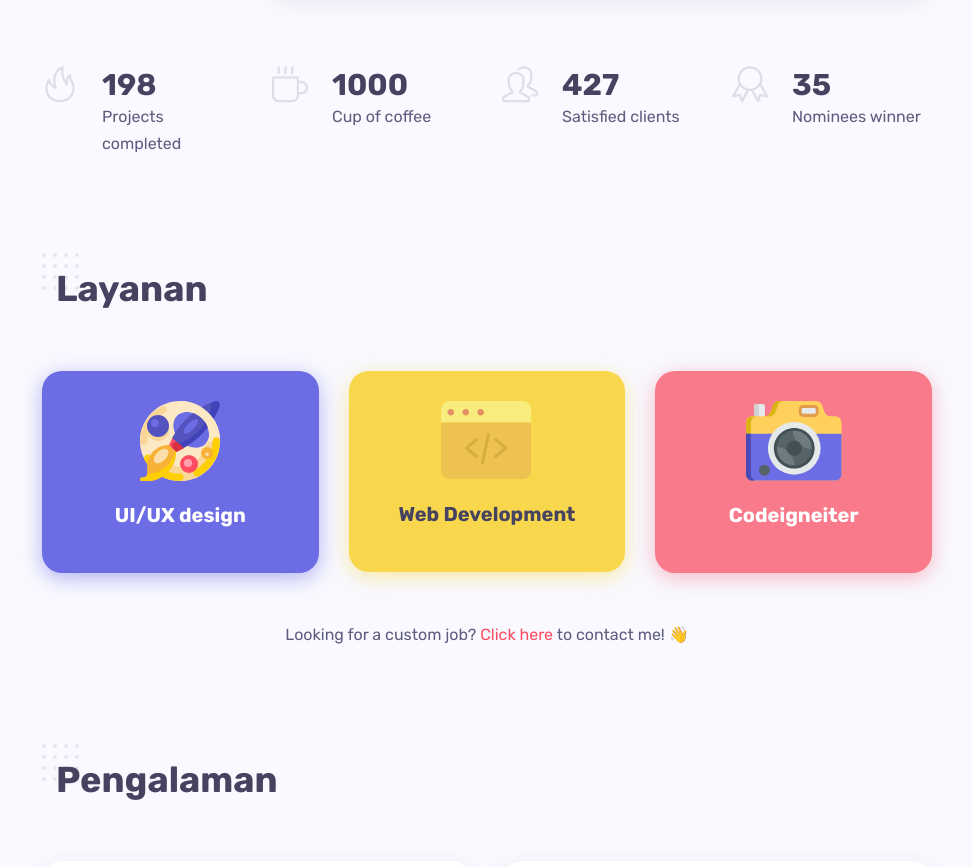
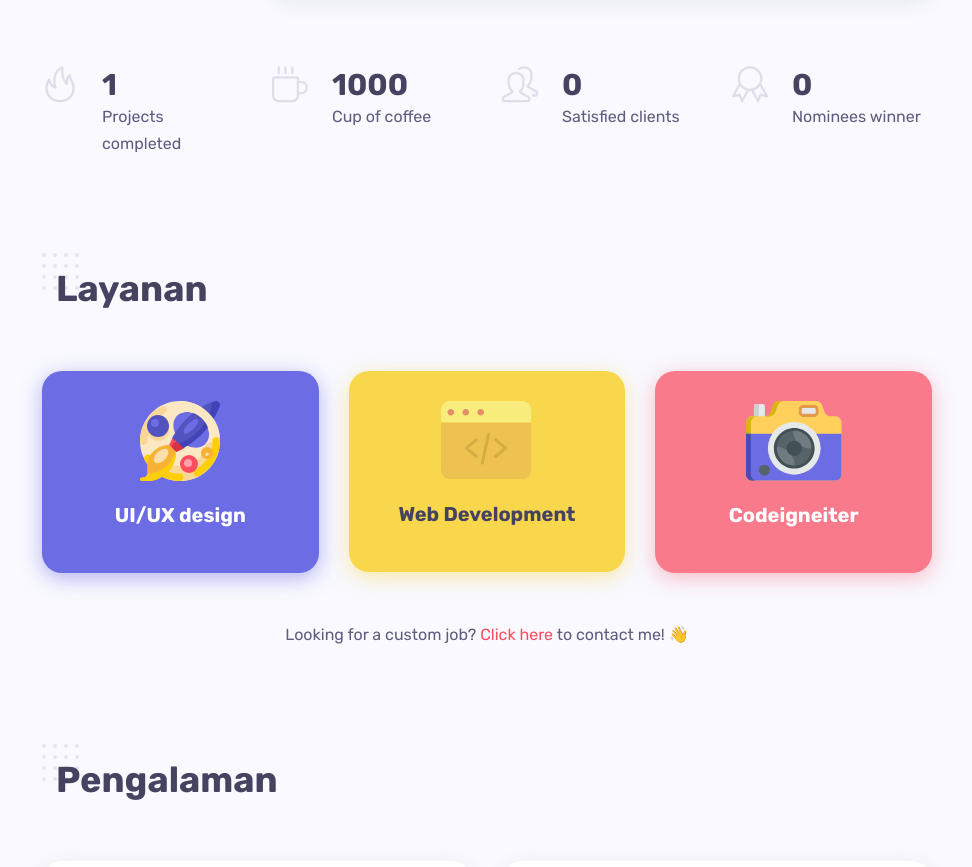
Before and after one commit to wikiarlnm/portfoliov2, a plain HTML site: page index.html in a window 1280 px wide. Shown: the part 1243-2110 px from the top of the page, without its empty margins (298-1270 px from the left). Drawn offline with Linux system fonts and the light colour scheme.

Commit message:
Clienst total

```diff
--- a/index.html
+++ b/index.html
@@ -265,7 +265,7 @@
 					<div class="fact-item">
 						<span class="icon icon-fire"></span>
 						<div class="details">
-							<h3 class="mb-0 mt-0 number"><em class="count">198</em></h3>
+							<h3 class="mb-0 mt-0 number"><em class="count">1</em></h3>
 							<p class="mb-0">Projects completed</p>
 						</div>
 					</div>
@@ -289,7 +289,7 @@
 					<div class="fact-item">
 						<span class="icon icon-people"></span>
 						<div class="details">
-							<h3 class="mb-0 mt-0 number"><em class="count">427</em></h3>
+							<h3 class="mb-0 mt-0 number"><em class="count">0</em></h3>
 							<p class="mb-0">Satisfied clients</p>
 						</div>
 					</div>
@@ -301,7 +301,7 @@
 					<div class="fact-item">
 						<span class="icon icon-badge"></span>
 						<div class="details">
-							<h3 class="mb-0 mt-0 number"><em class="count">35</em></h3>
+							<h3 class="mb-0 mt-0 number"><em class="count">0</em></h3>
 							<p class="mb-0">Nominees winner</p>
 						</div>
 					</div>
```
